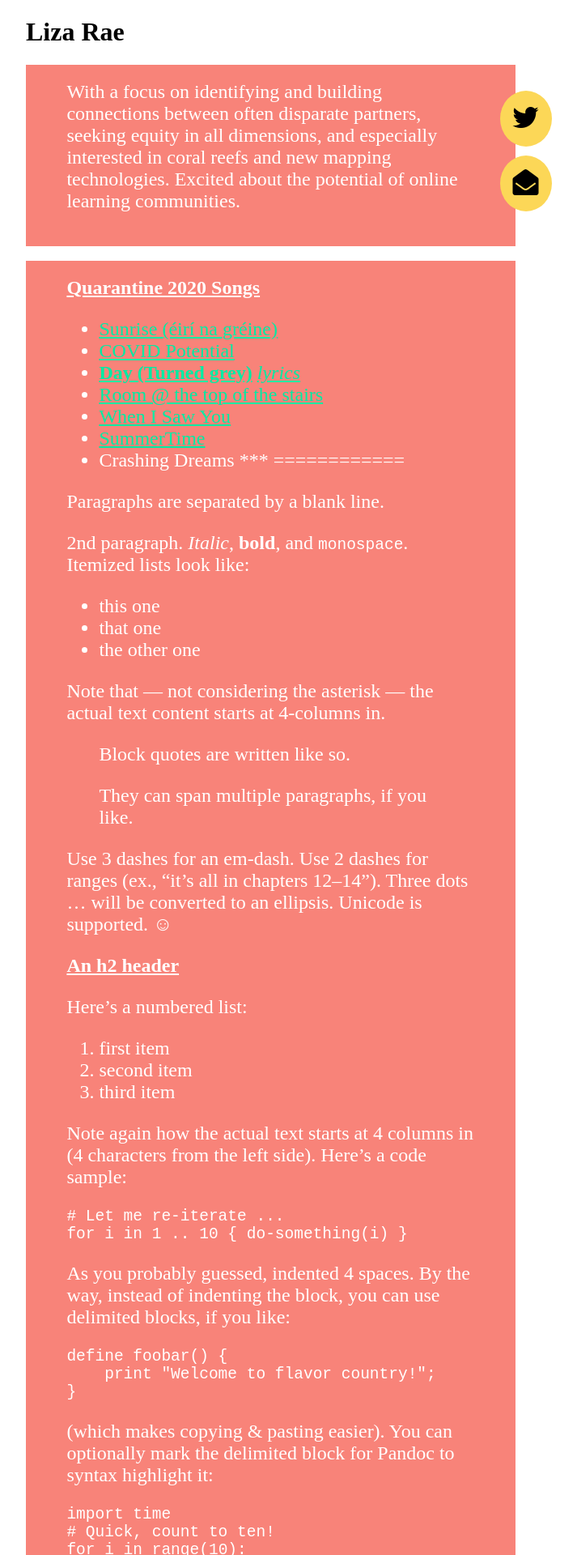
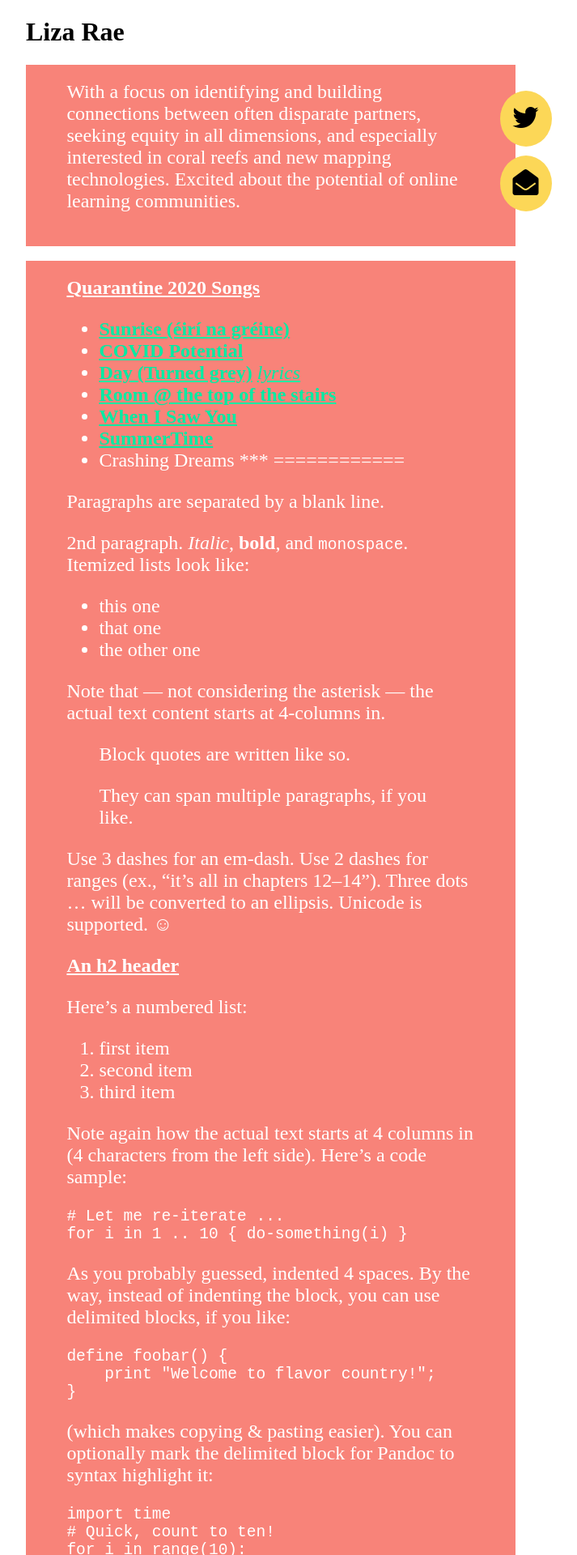
Before and after one commit to hexdump/lizarae.me, a Jekyll site: the page built from index.md, in a window 1280 px wide. Shown: the top 1920 px of the page at 81% size, without its empty margins (232-945 px from the left). Built offline with Jekyll 4.4.1, drawn with Linux system fonts in a browser that asks for light colours; some web fonts are replaced.

```diff
--- a/index.md
+++ b/index.md
@@ -11,12 +11,12 @@ link1: mailto:beth@tecalliance.org
 
 # Quarantine 2020 Songs
 
-* [Sunrise (éirí na gréine)](http://lizarae.me/assets/1%20Sunrise%20(éir%C3%AD%20na%20gréine)%20-%207_7_20%20-%20Liza%20Rae.mp3)
-* [COVID Potential](http://lizarae.me/assets/2%20COVID%20Potential%20-%206_12%20-%20Liza%20Rae.mp3)
+* [**Sunrise (éirí na gréine)**](http://lizarae.me/assets/1%20Sunrise%20(éir%C3%AD%20na%20gréine)%20-%207_7_20%20-%20Liza%20Rae.mp3)
+* [**COVID Potential**](http://lizarae.me/assets/2%20COVID%20Potential%20-%206_12%20-%20Liza%20Rae.mp3)
 * [**Day (Turned grey)**](http://lizarae.me/assets/3%20Day%20(Turned%20Grey)%20by%20Liza%20Rae%20-%208_15.mp3) [*lyrics*](http://lizarae.me/assets/The%20Day%20(turned%20grey)%20by%20Liza%20Rae.pdf)
-* [Room @ the top of the stairs](https://lizarae.me/assets/4%20Room%206_19.mp3)
-* [When I Saw You](https://lizarae.me/assets/5%20When%20I%20Saw%20You%20-%20EQ%20-%205:20:20%2C%203.58%20PM.mp3)
-* [SummerTime](https://lizarae.me/assets/6%20Summertime%2C%20I%20feel%20fine....wav)
+* [**Room @ the top of the stairs**](https://lizarae.me/assets/4%20Room%206_19.mp3)
+* [**When I Saw You**](https://lizarae.me/assets/5%20When%20I%20Saw%20You%20-%20EQ%20-%205:20:20%2C%203.58%20PM.mp3)
+* [**SummerTime**](https://lizarae.me/assets/6%20Summertime%2C%20I%20feel%20fine....wav)
 * Crashing Dreams
 ***
 ============
```
